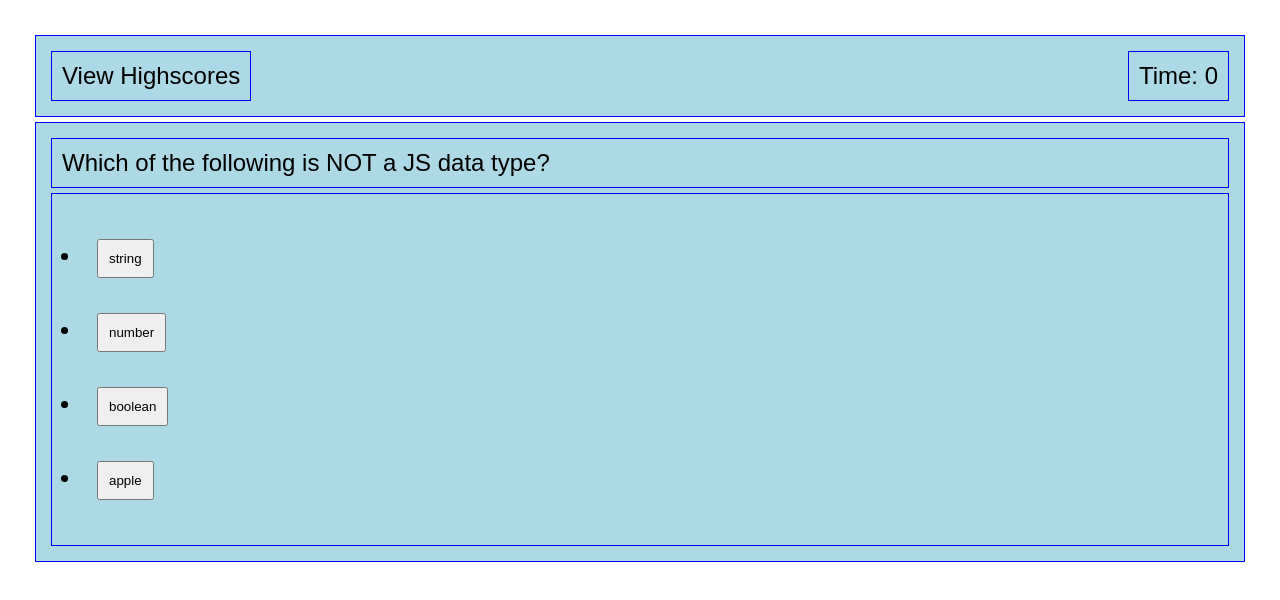
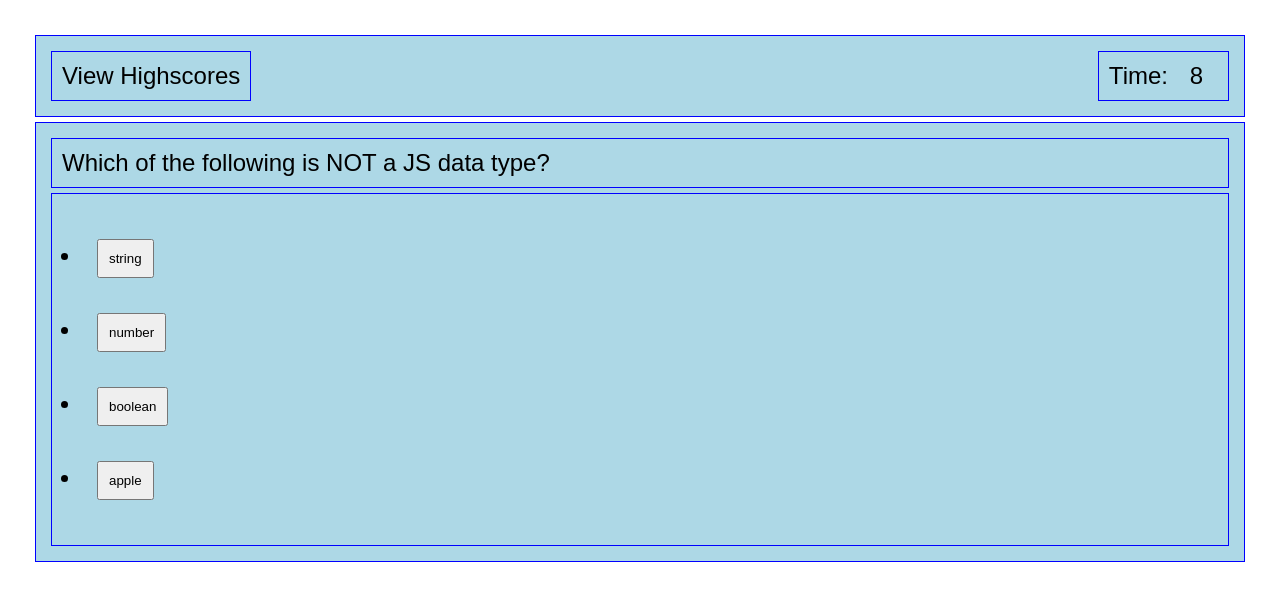
Before and after one commit to kurtGithubOK/Coding-Quiz, a plain HTML site: page index.html in a window 1280 px wide. Both pictures are taken after a click on the button "Start Quiz". Drawn offline with Linux system fonts and the light colour scheme.

Commit message:
Timer works.

```diff
--- a/assets/css/style.css
+++ b/assets/css/style.css
@@ -25,7 +25,9 @@ header {
     border: 1px solid blue;
     background-color: lightblue;
 }
-
+#time {
+    display: inline;
+}
 
 main {
     border: 1px solid blue;
--- a/assets/js/script.js
+++ b/assets/js/script.js
@@ -6,7 +6,8 @@
     Started at bottom once above has been loaded.
     */
 // GLOBAL VARIABLES ...
-let globalTimer = 0;
+let globalTimer = null;
+let timeInterval = null;
 let userScore = 0;
 let currentQuestionIndex = 0;
 
@@ -29,6 +30,7 @@ const rightWrongDiv = document.getElementById('right-wrong');
 const emailFormDiv = document.getElementById('email-form');
 const highScoreListDiv = document.getElementById('high-score-list');
 const goBackClearDiv = document.getElementById('go-back-clear');
+const timeDiv = document.getElementById('time');
 
 // Adding event listeners.
 highScoresButton.addEventListener('click', viewHighScoresClicked);
@@ -142,6 +144,7 @@ function showDoneView() {
     // Update text content.
     mainTextDiv.textContent = 'All Done!';
     subTextDiv.textContent = 'Your score is:' + userScore;
+    document.getElementById('initialsTextfield').textContent = '';
 }
 function showHighScoresView() {
     updateView('highscores');
@@ -168,13 +171,14 @@ function showRightWrongMessage(isCorrectAnswer) {
     rightWrongDiv.style.display = 'block';
     rightWrongDiv.textContent = result;
 }
+function updateTimeDisplay() {
+    timeDiv.textContent = globalTimer;
+}
 
 // EVENT HANDLERS //////////////////////////////////////////////////
 function startClicked() {
-    console.log('now in startClicked()')
+    startTimer();
     showQuestionView();
-
-    // chnage view to question
 }
 function answerClicked(event) {
     const target = event.target;
@@ -189,10 +193,13 @@ function answerClicked(event) {
         userScore++;
     } else {
         globalTimer -= 10;
+        if (globalTimer <= 0) {
+            endGame();
+        }
     }
     showRightWrongMessage(isCorrectAnswer);
 
-    // Display right/wrong for 3 seconds before proceeding.
+    // Display right/wrong for n seconds before proceeding.
     setTimeout(() => {
         // Are we out of questions?
         if (currentQuestionIndex === data.questions.length - 1) {
@@ -201,7 +208,7 @@ function answerClicked(event) {
             currentQuestionIndex++;
             showQuestionView();
         }
-    }, 1500);
+    }, 1250);
 }
 function nextQuestionClicked() {
     console.log('now in nextQuestionClicked')
@@ -236,31 +243,10 @@ function init() {
     showStartView();
     //    localStorage.setItem('code-quiz-scores', JSON.stringify(data.scores))
 }
-// console.log('hi')
-// localStorage.setItem('code-quiz-scores', JSON.stringify(data.scores))
-// const myScores = localStorage.getItem('code-quiz-scores');
-// console.log('myScores', myScores)
-// const parsedScores = JSON.parse(myScores);
-// console.log('parsedScores', parsedScores);
-// for(let i=0 ; i<parsedScores.length ; i++) {
-//     console.log('iter:', parsedScores[i].score)
-// }
-// const mySortedScores = parsedScores.sort((element1, element2) => {
-//     return element1.score - element2.score;
-// });
-// for(let i=0 ; i<mySortedScores.length ; i++) {
-//     console.log('mySortedScores:', mySortedScores[i].score)
-// }
-
-
-
-
 function getScores() {
     // Get scores from local storage or empty array if undefined.
     const scores = localStorage.getItem('code-quiz-scores');
     if (!scores) return [];
-    // console.log('type:', typeof scores)
-    // console.log('scores:', scores)
     return JSON.parse(scores);
 }
 function updateScores(score) {
@@ -300,13 +286,21 @@ function updateView(targetView) {
     }
 }
 function startTimer() {
-    // set global timer.
-    // setTimeout()
-    // if global < 0, then clearTimeout & endGame()
-    return;
+    globalTimer = 10;
+
+    timeInterval = setInterval(() => {
+        // decrement global time
+        globalTimer--;
+        // if global < 0, then clearTimeout & endGame()
+        if (globalTimer <= 0) {
+            endGame();
+        }
+        updateTimeDisplay();
+    }, 1000);
 }
 function endGame() {
-    //
+    clearInterval(timeInterval);
+    showDoneView();
 }
 
 // Start the app.
--- a/index.html
+++ b/index.html
@@ -12,7 +12,7 @@
 <body>
     <header>
         <div id="high-scores">View Highscores</div>
-        <div id="timer">Time: 0</div>
+        <div id="timer">Time: <div id="time"></div></div>
     </header>
     <main>
         <div id="main-text"><h1>Coding Quiz Challenge</h1></div>
```
